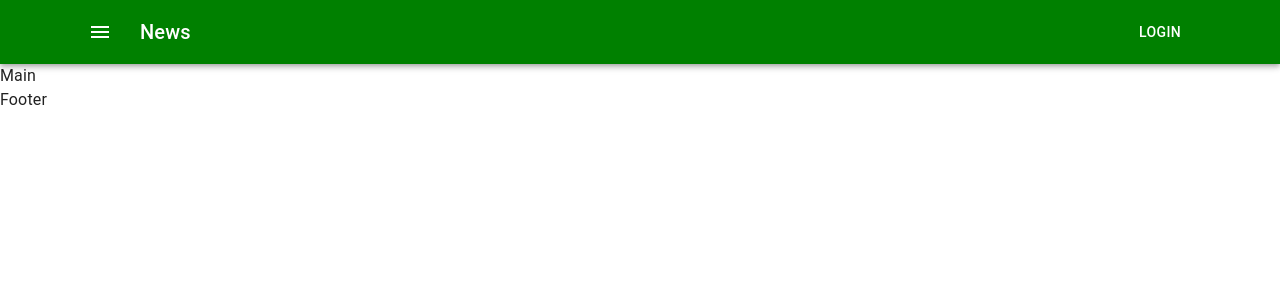
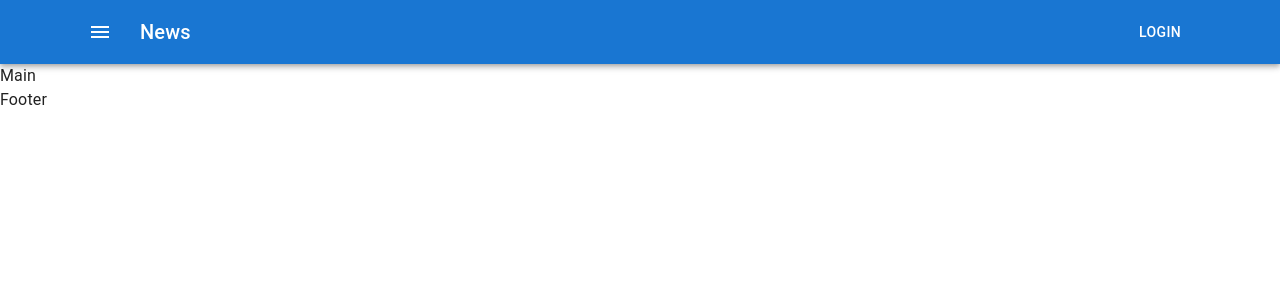
Before and after one commit to FlyLyud/shop-project-2, a React (Create React App) app: page / in a window 1280 px wide. Shown: the top 300 px of the page. Built offline with nearby package versions, Linux system fonts and the light colour scheme.

Commit message:
change Header className app-bar1

```diff
--- a/src/container/Header/Header.tsx
+++ b/src/container/Header/Header.tsx
@@ -11,7 +11,7 @@ type Props = {}
 const Header = (props: Props) => {
     return (
         // <div>Header</div>
-        <AppBar position="static" className="app-bar">
+        <AppBar position="static" className="app-bar1">
             <Container>
                 <Toolbar>
                     <IconButton
```
